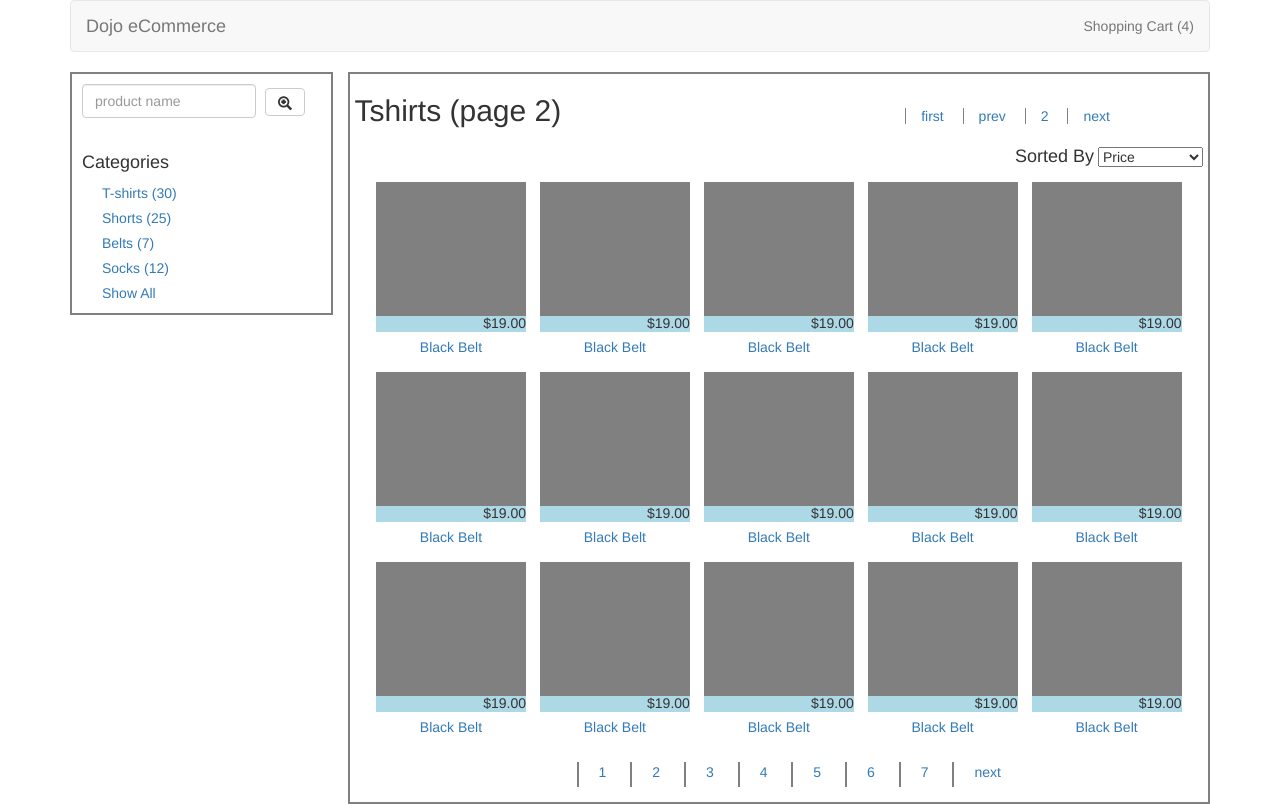
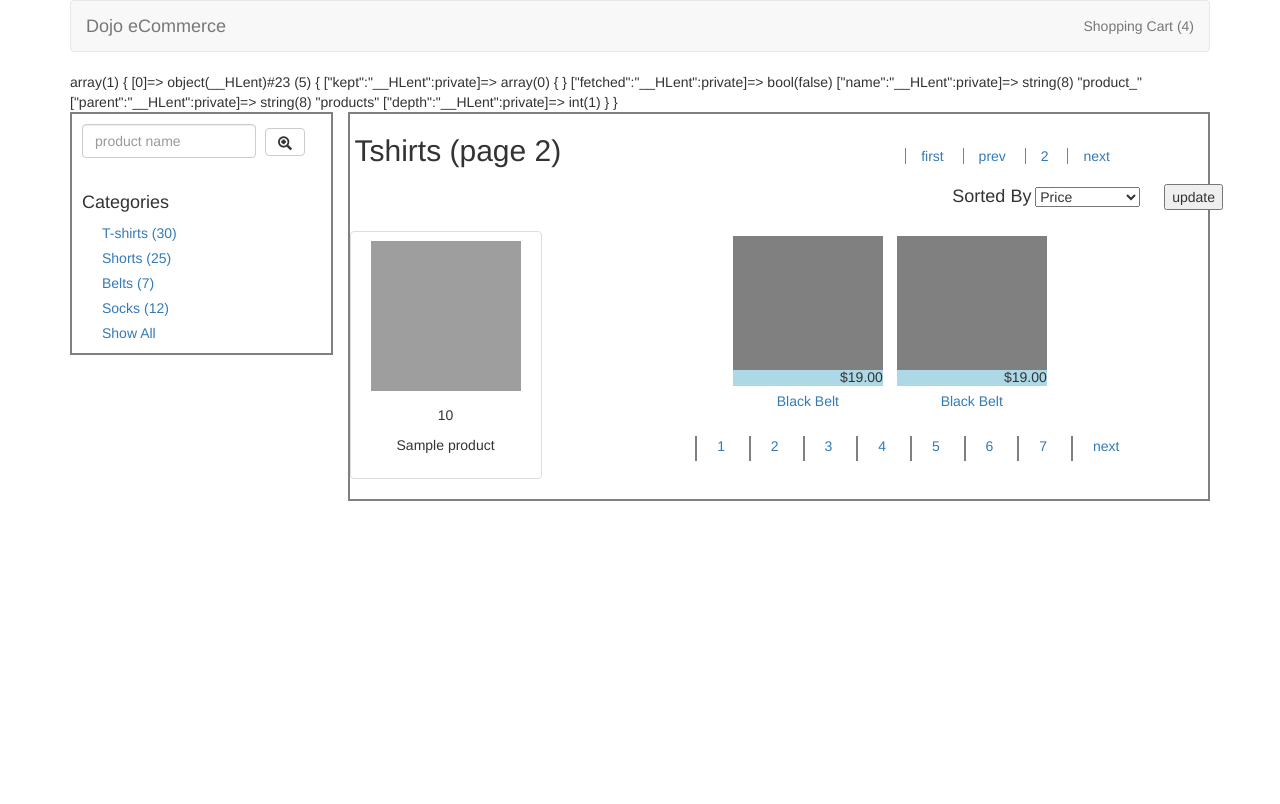
Before and after one commit to MWWST/enterprise_ecommerce, a CodeIgniter app: template application/views/product_pages/products.php in a window 1280 px wide. After the commit the page ends 501 px from the top, so only its background shows below. Run offline with CodeIgniter, Linux system fonts and the light colour scheme; the template is opened without the code that fills it: most values are stand-ins (such as "Sample title", 1, 10 or a date in 2020); some libraries are stand-ins or nearby versions; grey boxes are pictures that could not be loaded.

Commit message:
product controllers

```diff
--- a/application/config/routes.php
+++ b/application/config/routes.php
@@ -1,6 +1,6 @@
 <?php  if ( ! defined('BASEPATH')) exit('No direct script access allowed');
 
-$route['default_controller'] = "main";
+$route['default_controller'] = "description";
 $route['admin']="admin/loginpage";
 $route['404_override'] = '';
 
--- a/application/controllers/main.php
+++ b/application/controllers/main.php
@@ -11,7 +11,7 @@ class Main extends CI_Controller {
 	public function index()
 	{
 		// echo "it works";
-		$this->load->view('product_pages/carts');
+		$this->load->view('product_pages/products');
 	}
 }
 
--- a/application/models/product.php
+++ b/application/models/product.php
@@ -17,5 +17,6 @@
 
 		return $this->db->query("SELECT * FROM products ORDER BY id DESC limit $start_row, $limit")->result_array();
 	}
+
 }
 ?>
--- a/application/views/product_pages/products.php
+++ b/application/views/product_pages/products.php
@@ -102,6 +102,7 @@
 			margin: 5px;
 			display: inline-block;
 			position: relative;
+			max-height: 150px;
 
 		}
 
@@ -149,8 +150,11 @@
 		</style>
 	<body>
 
+
 		<div class='container'>
 		<?php $this->load->view('product_pages/partials/products_header'); ?>
+		<?php var_dump($products) ?>
+
 			<div class='row'>
 				<div class='col-sm-3'>
 					<div class='sidebar'>
@@ -165,11 +169,11 @@
 						</form>
 						<h4>Categories</h4>
 						<ul>
-							<li><a href=''>T-shirts (30)</a></li>
-							<li><a href=''>Shorts (25)</a></li>
-							<li><a href=''>Belts (7)</a></li>
-							<li><a href=''>Socks (12)</a></li>
-							<li><a href=''>Show All</a></li>
+							<li><a href='/description'>T-shirts (30)</a></li>
+							<li><a href='/description'>Shorts (25)</a></li>
+							<li><a href='/description'>Belts (7)</a></li>
+							<li><a href='/description'>Socks (12)</a></li>
+							<li><a href='/description'>Show All</a></li>
 
 						</ul>
 					</div>
@@ -188,13 +192,40 @@
 							</div>
 						</div>
 						<div class='row text-right sorted'>
-							<h4>Sorted By</h4>
-							<select>
-								<option value='price'>Price</option>
-								<option value='popular'>Most Popular</option>
-							</select>
+							<form action='/description/sortedBy' method='post'>
+								<h4>Sorted By</h4>
+								<select name='option'>
+									<option value='price'>Price</option>
+									<option value='popular'>Most Popular</option>
+								</select>
+								<input type='submit' value='update'>
+							</form>
 						</div>
 						<div class='row'>
+<?php
+foreach ($products as $index) {
+?>
+						  <div class="col-sm-3">
+						    <a href="/description/description_page/<?=$index['id']?>" class="thumbnail">
+
+						      <img  class='image' src=<?= $index['img_arr'][0]; ?> alt="image">
+						      <div class="caption">
+						        <p> <?= $index['price'];  ?></p>
+						        <p> <?= $index['name'];  ?></p>
+						      </div>
+						    </a>
+						  </div>
+<?php
+}
+
+?>
+
+
+
+
+
+
+
 							<div class='product-box'>
 								<div class='image'>
 										<div class='overlay'>
@@ -211,112 +242,7 @@
 								</div>
 								<a href=''><p text-center>Black Belt</p></a>
 							</div>
-							<div class='product-box'>
-								<div class='image'>
-										<div class='overlay'>
-										<h5>$19.00</h5>
-									</div>
-								</div>
-								<a href=''><p text-center>Black Belt</p></a>
-							</div>
-							<div class='product-box'>
-								<div class='image'>
-										<div class='overlay'>
-										<h5>$19.00</h5>
-									</div>
-								</div>
-								<a href=''><p text-center>Black Belt</p></a>
-							</div>
-							<div class='product-box'>
-								<div class='image'>
-										<div class='overlay'>
-										<h5>$19.00</h5>
-									</div>
-								</div>
-								<a href=''><p text-center>Black Belt</p></a>
-							</div>
-						<div class='row'>
-							<div class='product-box'>
-								<div class='image'>
-										<div class='overlay'>
-										<h5>$19.00</h5>
-									</div>
-								</div>
-								<a href=''><p text-center>Black Belt</p></a>
-							</div>
-							<div class='product-box'>
-								<div class='image'>
-										<div class='overlay'>
-										<h5>$19.00</h5>
-									</div>
-								</div>
-								<a href=''><p text-center>Black Belt</p></a>
-							</div>
-							<div class='product-box'>
-								<div class='image'>
-										<div class='overlay'>
-										<h5>$19.00</h5>
-									</div>
-								</div>
-								<a href=''><p text-center>Black Belt</p></a>
-							</div>
-							<div class='product-box'>
-								<div class='image'>
-										<div class='overlay'>
-										<h5>$19.00</h5>
-									</div>
-								</div>
-								<a href=''><p text-center>Black Belt</p></a>
-							</div>
-							<div class='product-box'>
-								<div class='image'>
-										<div class='overlay'>
-										<h5>$19.00</h5>
-									</div>
-								</div>
-								<a href=''><p text-center>Black Belt</p></a>
-							</div>
-						<div class='row'>
-							<div class='product-box'>
-								<div class='image'>
-										<div class='overlay'>
-										<h5>$19.00</h5>
-									</div>
-								</div>
-								<a href=''><p text-center>Black Belt</p></a>
-							</div>
-							<div class='product-box'>
-								<div class='image'>
-										<div class='overlay'>
-										<h5>$19.00</h5>
-									</div>
-								</div>
-								<a href=''><p text-center>Black Belt</p></a>
-							</div>
-							<div class='product-box'>
-								<div class='image'>
-										<div class='overlay'>
-										<h5>$19.00</h5>
-									</div>
-								</div>
-								<a href=''><p text-center>Black Belt</p></a>
-							</div>
-							<div class='product-box'>
-								<div class='image'>
-										<div class='overlay'>
-										<h5>$19.00</h5>
-									</div>
-								</div>
-								<a href=''><p text-center>Black Belt</p></a>
-							</div>
-							<div class='product-box'>
-								<div class='image'>
-										<div class='overlay'>
-										<h5>$19.00</h5>
-									</div>
-								</div>
-								<a href=''><p text-center>Black Belt</p></a>
-							</div>
+
 						<div class='row text-center'>
 							<ul class='bott-nav'>
 								<li><a href=''>1</a></li>
```
Also changed, not shown: application/controllers/description.php (added, +108 -0 lines), application/controllers/index.html (deleted, +0 -10 lines), application/models/items.php (added, +26 -0 lines), application/views/product_pages/description.php (+24 -29 lines), 1 other file.
